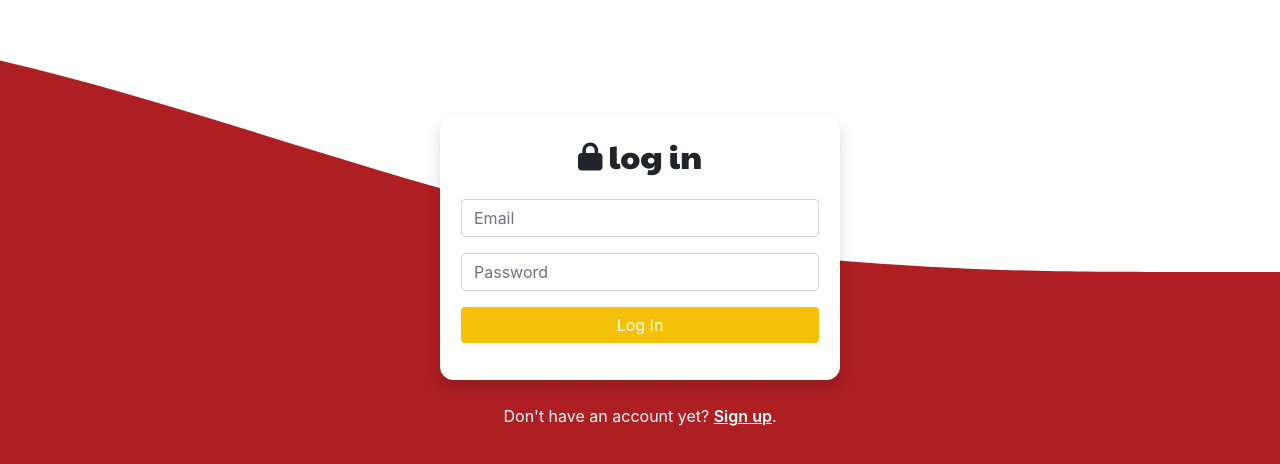
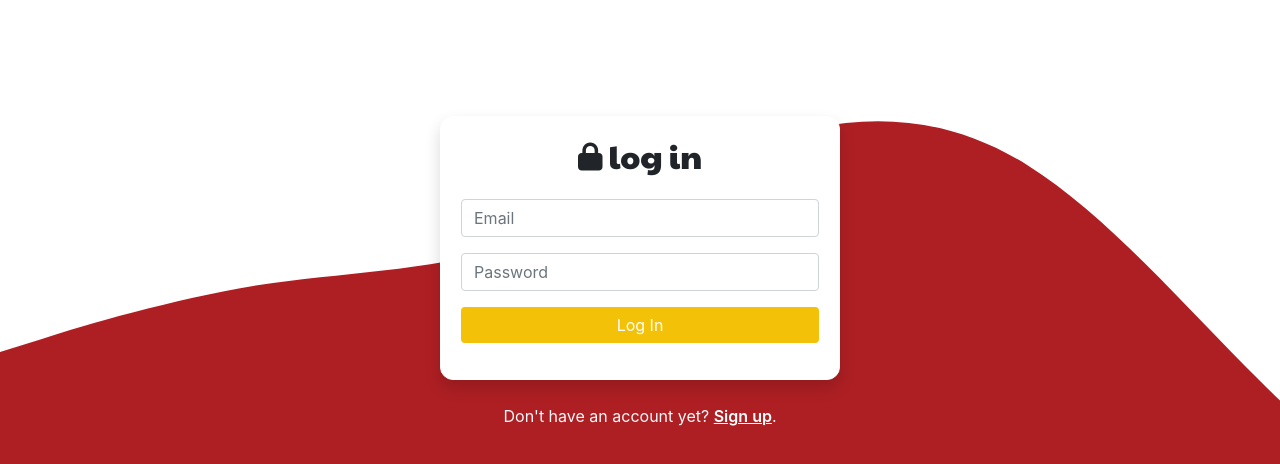
Before and after one commit to jallan07/react-rvagrubs, a React (Create React App) app in the folder client/: page /login in a window 1280 px wide. Shown: the part 128-592 px from the top of the page. Built offline with nearby package versions, Linux system fonts and the light colour scheme.

Commit message:
Updated the svg background for the signup/login pages.

```diff
--- a/client/src/styles/index.css
+++ b/client/src/styles/index.css
@@ -6,7 +6,7 @@ h2 {
 
 .wrapper.auth {
   display: block;
-  background: url(./img/wave.svg) center right fixed;
+  background: url(./img/wave.svg) center left fixed;
   -webkit-background-size: cover;
   -moz-background-size: cover;
   -o-background-size: cover;
```
Also changed, not shown: client/src/styles/img/wave.svg.
